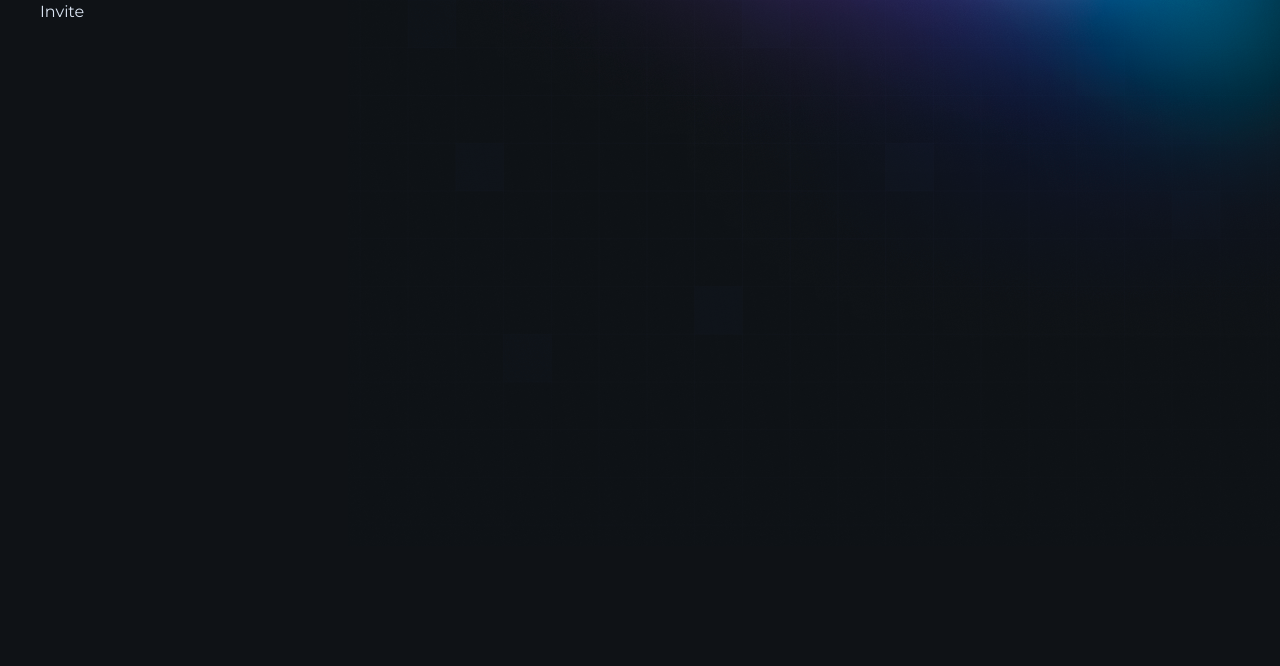
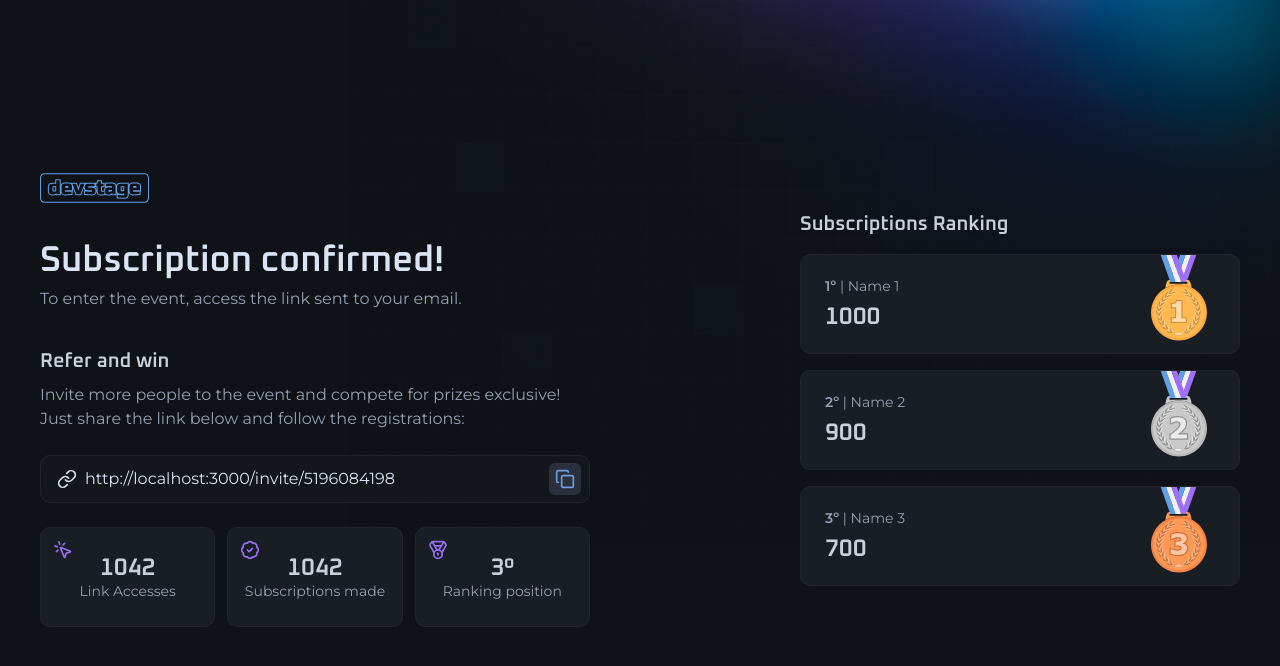
Before and after one commit to andreknob/nlw-react, a Next.js app: page /invite in a window 1280 px wide. Shown: the top 666 px of the page. Built offline with nearby package versions, Linux system fonts and the light colour scheme.

Commit message:
feat: add invite page

```diff
--- a/package.json
+++ b/package.json
@@ -15,6 +15,7 @@
     "postcss": "^8.5.3",
     "react": "^19.0.0",
     "react-dom": "^19.0.0",
+    "tailwind-merge": "^3.0.1",
     "tailwindcss": "^4.0.7"
   },
   "devDependencies": {
--- a/src/app/invite/page.tsx
+++ b/src/app/invite/page.tsx
@@ -1,3 +1,133 @@
+import { IconButton } from '@/components/icon-button';
+import { InputField, InputIcon, InputRoot } from '@/components/input';
+import { BadgeCheck, Copy, Link, Medal, MousePointerClick } from 'lucide-react';
+import Image from 'next/image';
+import logo from '../../assets/logo.svg';
+import bronze from '../../assets/medal-bronze.svg';
+import gold from '../../assets/medal-gold.svg';
+import silver from '../../assets/medal-silver.svg';
+
 export default function InvitePage() {
-  return <h1>Invite</h1>;
+  return (
+    <div className="min-h-dvh flex items-center justify-between gap-16 flex-col md:flex-row">
+      <div className="flex flex-col gap-10 w-full max-w-[550px]">
+        <Image src={logo} alt="devstage" width={108.5} height={30} />
+
+        <div className="space-y-2">
+          <h1 className="text-4xl font-semibold font-heading text-gray-100 leading-none">
+            Subscription confirmed!
+          </h1>
+          <p className="text-gray-300">
+            To enter the event, access the link sent to your email.
+          </p>
+        </div>
+
+        <div className="space-y-6">
+          <div className="space-y-3">
+            <h2 className="text-gray-200 text-xl font-heading font-semibold leading-none">
+              Refer and win
+            </h2>
+            <p className="text-gray-300">
+              Invite more people to the event and compete for prizes exclusive!
+              Just share the link below and follow the registrations:
+            </p>
+          </div>
+
+          <InputRoot>
+            <InputIcon>
+              <Link className="size-5" />
+            </InputIcon>
+
+            <InputField
+              readOnly
+              defaultValue="http://localhost:3000/invite/5196084198"
+            />
+
+            <IconButton className="-mr-2">
+              <Copy className="size-5" />
+            </IconButton>
+          </InputRoot>
+
+          <div className="grid gap-3 md:grid-cols-3">
+            <div className="relative bg-gray-700 border border-gray-600 px-4 py-7 flex flex-col items-center justify-center gap-1 rounded-xl">
+              <span className="font-heading text-2xl font-semibold text-gray-200 leading-none">
+                1042
+              </span>
+              <span className="text-sm text-gray-300 leading-none text-center">
+                Link Accesses
+              </span>
+
+              <MousePointerClick className="size-5 text-purple absolute top-3 left-3" />
+            </div>
+
+            <div className="relative bg-gray-700 border border-gray-600 px-4 py-7 flex flex-col items-center justify-center gap-1 rounded-xl">
+              <span className="font-heading text-2xl font-semibold text-gray-200 leading-none">
+                1042
+              </span>
+              <span className="text-sm text-gray-300 leading-none text-center">
+                Subscriptions made
+              </span>
+
+              <BadgeCheck className="size-5 text-purple absolute top-3 left-3" />
+            </div>
+
+            <div className="relative bg-gray-700 border border-gray-600 px-4 py-7 flex flex-col items-center justify-center gap-1 rounded-xl">
+              <span className="font-heading text-2xl font-semibold text-gray-200 leading-none">
+                3º
+              </span>
+              <span className="text-sm text-gray-300 leading-none text-center">
+                Ranking position
+              </span>
+
+              <Medal className="size-5 text-purple absolute top-3 left-3" />
+            </div>
+          </div>
+        </div>
+      </div>
+
+      <div className="w-full max-w-[440px] space-y-5">
+        <h2 className="text-gray-200 text-xl font-heading font-semibold leading-none">
+          Subscriptions Ranking
+        </h2>
+
+        <div className="space-y-4">
+          <div className="relative rounded-xl bg-gray-700 border border-gray-600 p-6 flex flex-col justify-center gap-3">
+            <span className="text-sm text-gray-300 leading-none">
+              <span className="font-semibold">1º</span> | Name 1
+            </span>
+
+            <span className="font-heading text-2xl font-semibold text-gray-200 leading-none">
+              1000
+            </span>
+
+            <Image src={gold} alt="" className="absolute top-0 right-8" />
+          </div>
+
+          <div className="relative rounded-xl bg-gray-700 border border-gray-600 p-6 flex flex-col justify-center gap-3">
+            <span className="text-sm text-gray-300 leading-none">
+              <span className="font-semibold">2º</span> | Name 2
+            </span>
+
+            <span className="font-heading text-2xl font-semibold text-gray-200 leading-none">
+              900
+            </span>
+
+            <Image src={silver} alt="" className="absolute top-0 right-8" />
+          </div>
+
+          <div className="relative rounded-xl bg-gray-700 border border-gray-600 p-6 flex flex-col justify-center gap-3">
+            <span className="text-sm text-gray-300 leading-none">
+              <span className="font-semibold">3º</span> | Name 3
+            </span>
+
+            <span className="font-heading text-2xl font-semibold text-gray-200 leading-none">
+              700
+            </span>
+
+            <Image src={bronze} alt="" className="absolute top-0 right-8" />
+          </div>
+        </div>
+      </div>
+    </div>
+  );
 }
--- a/src/components/icon-button.tsx
+++ b/src/components/icon-button.tsx
@@ -1,11 +1,15 @@
 import type { ComponentProps } from 'react';
+import { twMerge } from 'tailwind-merge';
 
 interface IconButtonProps extends ComponentProps<'button'> {}
 
-export function IconButton(props: IconButtonProps) {
+export function IconButton({ className, ...props }: IconButtonProps) {
   return (
     <button
-      className="p-1.5 bg-gray-500 text-blue rounded-md cursor-pointer hover:bg-blue hover:text-gray-900 transition-colors duration-300"
+      className={twMerge(
+        'p-1.5 bg-gray-500 text-blue rounded-md cursor-pointer hover:bg-blue hover:text-gray-900 transition-colors duration-300',
+        className
+      )}
       {...props}
     />
   );
```
Also changed, not shown: src/assets/medal-bronze.svg (renamed from src/assets/medal-cooper.svg), 1 other file (tests, documents, lock files or other folders).
